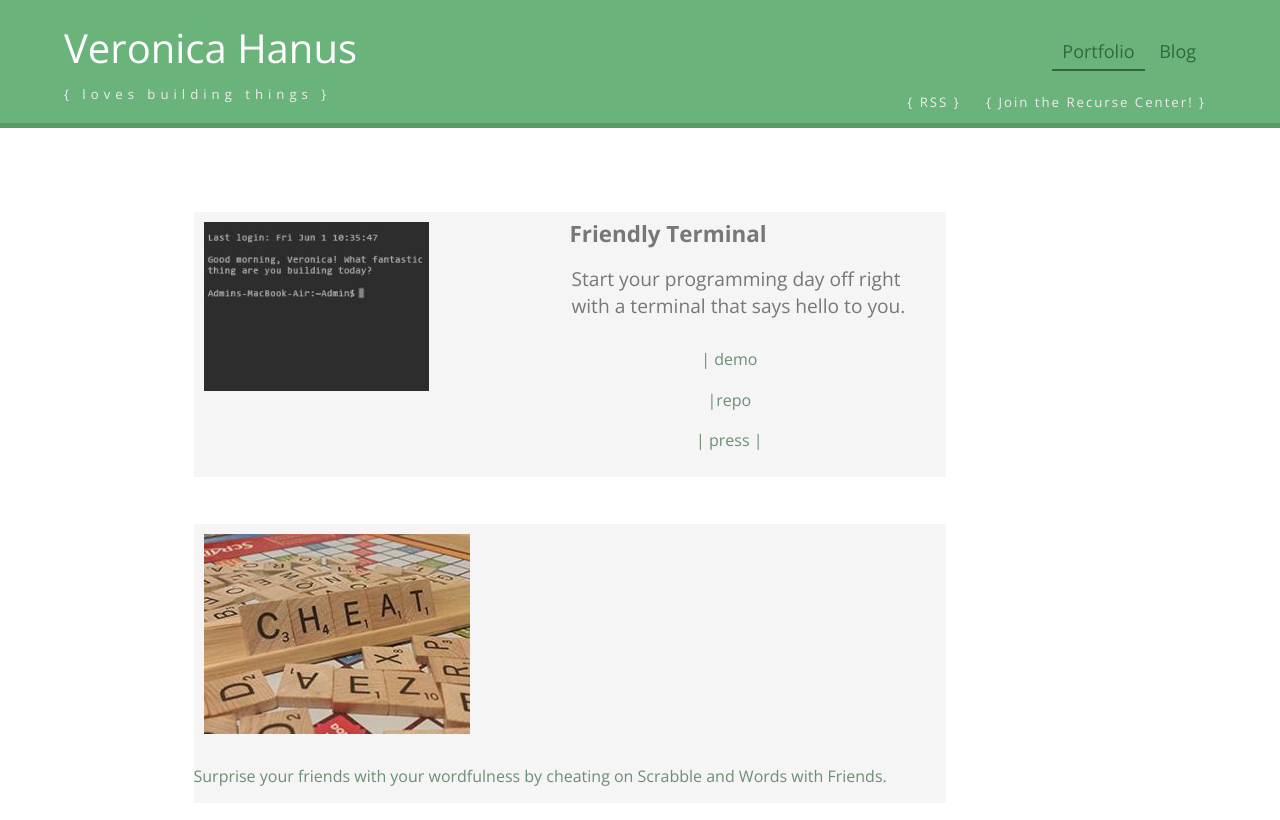
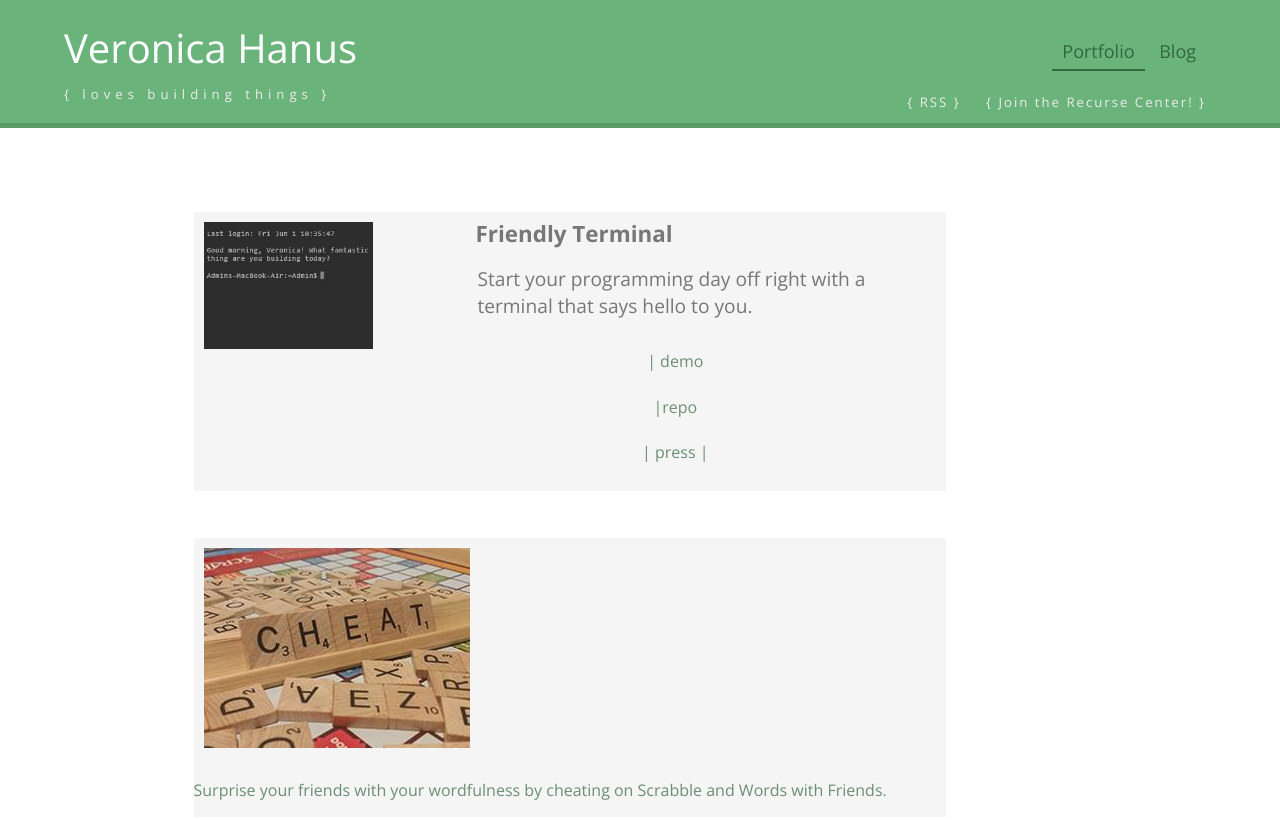
Before and after one commit to vzhz/portfolio_website, a plain HTML site: page index.html in a window 1280 px wide. Shown: the top 820 px of the page. Drawn offline with nearby package versions, Linux system fonts and the light colour scheme.

Commit message:
project cards now split so 1/4 is image side and 3/4 is text side but image still doesn't take up it's whole section

```diff
--- a/css/main.css
+++ b/css/main.css
@@ -176,11 +176,11 @@ PAGE: PORTFOLIO
 }
 
 .left-half {
-	flex: 1;
+	flex: 0.75;
 }
 
 .right-half{
-	flex: 1;
+	flex: 1.25;
 }
 
 
```
